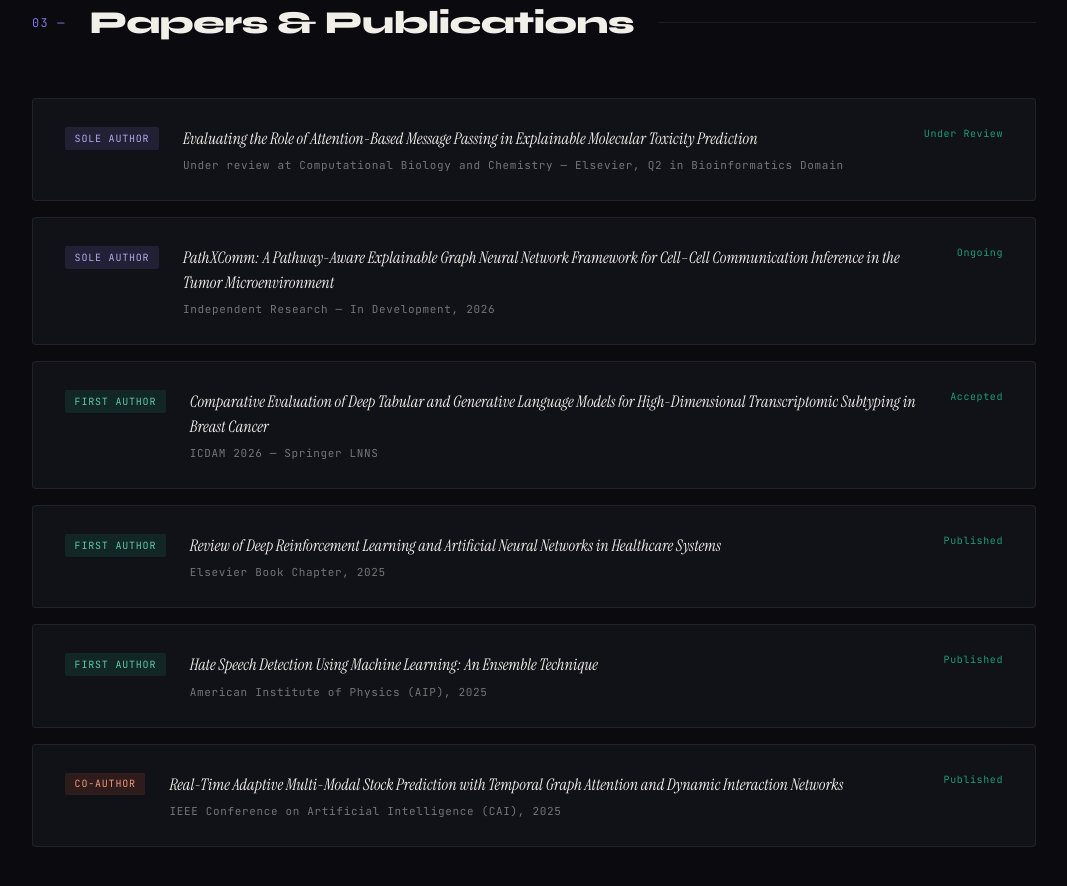
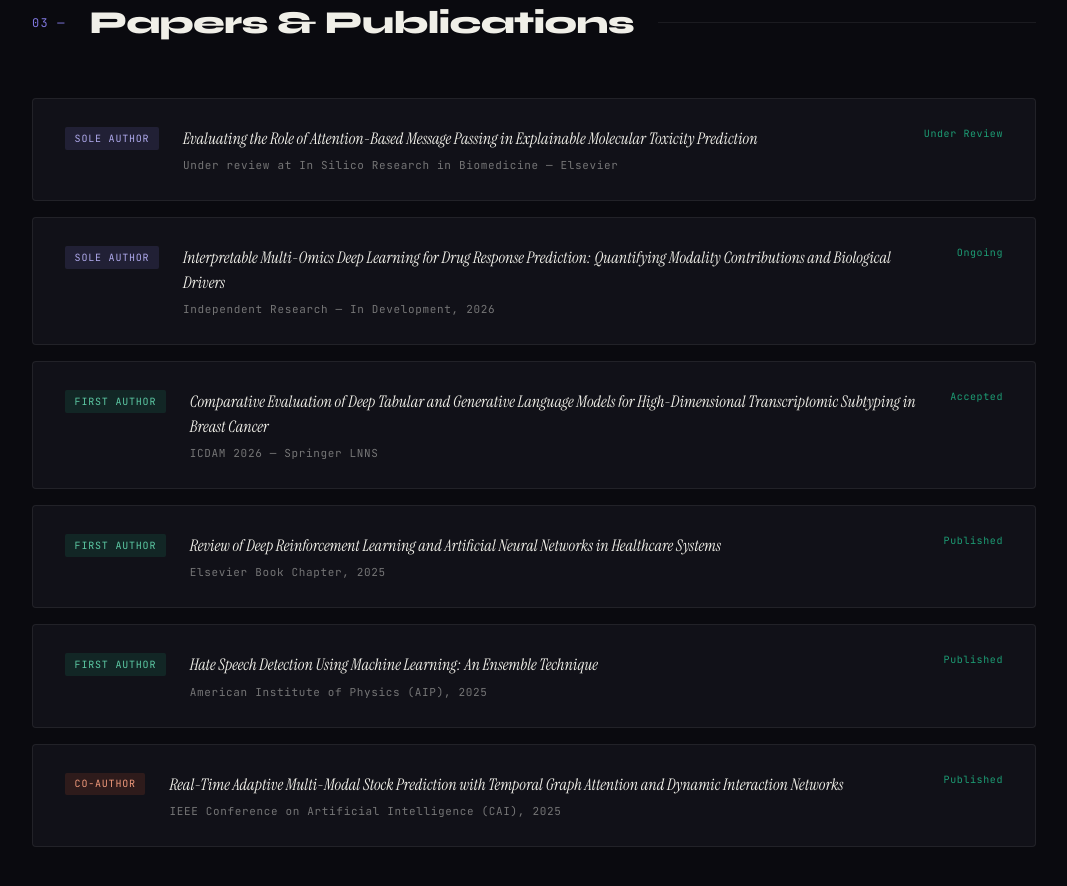
Before and after one commit to gurojaschadha/Gurojaspreet-portfolio, a plain HTML site: page index.html in a window 1280 px wide. Shown: the part 2940-3826 px from the top of the page, without its empty margins (106-1173 px from the left). Drawn offline with Linux system fonts and the light colour scheme.

Commit message:
Update index.html

```diff
--- a/index.html
+++ b/index.html
@@ -673,14 +673,14 @@
       <span class="paper-badge badge-sole">Sole Author</span>
       <div>
         <div class="paper-title">Evaluating the Role of Attention-Based Message Passing in Explainable Molecular Toxicity Prediction</div>
-        <div class="paper-venue">Under review at Computational Biology and Chemistry — Elsevier, Q2 in Bioinformatics Domain</div>
+        <div class="paper-venue">Under review at In Silico Research in Biomedicine — Elsevier</div>
       </div>
       <div class="paper-status">Under Review</div>
     </div>
     <div class="paper-card">
       <span class="paper-badge badge-sole">Sole Author</span>
       <div>
-        <div class="paper-title">PathXComm: A Pathway-Aware Explainable Graph Neural Network Framework for Cell–Cell Communication Inference in the Tumor Microenvironment</div>
+        <div class="paper-title">Interpretable Multi-Omics Deep Learning for Drug Response Prediction: Quantifying Modality Contributions and Biological Drivers</div>
         <div class="paper-venue">Independent Research — In Development, 2026</div>
       </div>
       <div class="paper-status">Ongoing</div>
```
